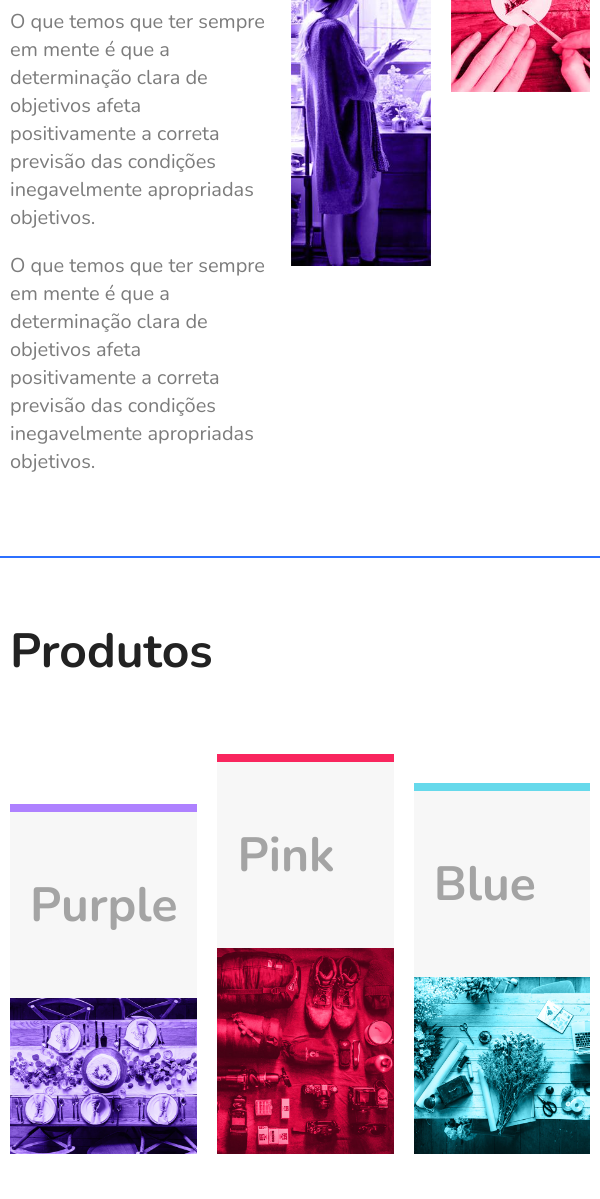
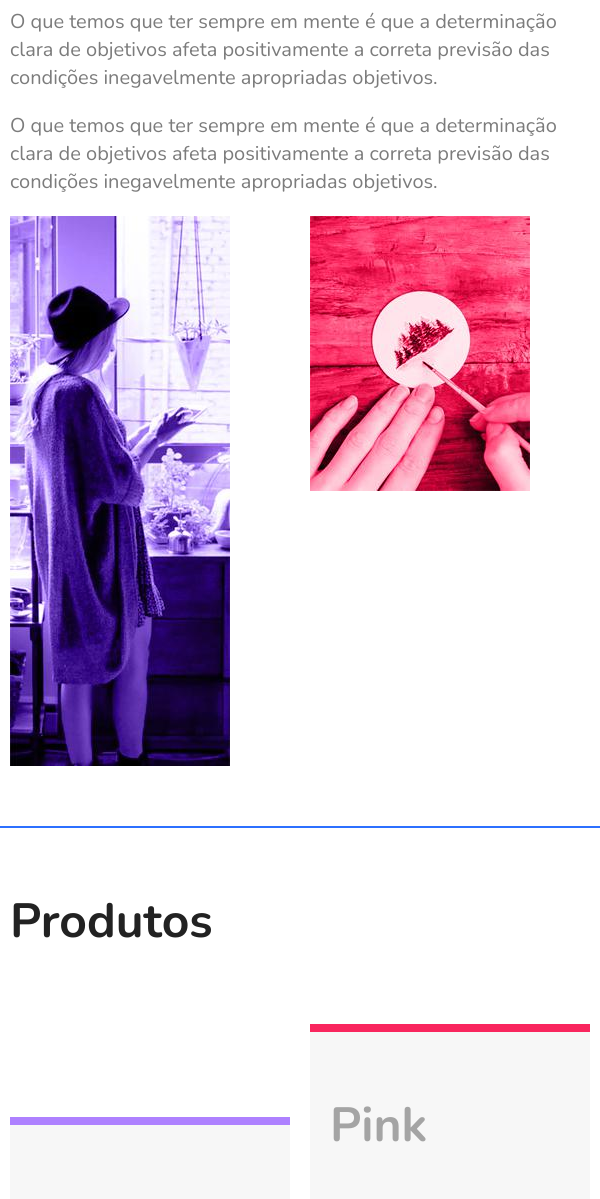
Before and after one commit to theviniis/flexblog, a plain HTML site: page index.html in a window 600 px wide. Shown: the part 513-1712 px from the top of the page. Drawn offline with nearby package versions, Linux system fonts and the light colour scheme.

Commit message:
terceiro commit

```diff
--- a/css/styles.css
+++ b/css/styles.css
@@ -103,7 +103,7 @@ img {
   flex-wrap: wrap;
 }
 .sobre-info {
-  flex: 2 1 300px;
+  flex: 2 1 320px;
   margin: 0 10px;
 }
 .sobre-info h1 {
@@ -117,7 +117,7 @@ img {
   color: #7c7c7c;
 }
 .sobre-img {
-  flex: 1 1 160px;
+  flex: 1 1 207px;
   margin: 0 10px;
 }
 /* produtos */
@@ -135,7 +135,7 @@ img {
   align-items: flex-end;
 }
 .produtos-item {
-  flex: 1 1 175px;
+  flex: 1 1 149px;
   margin: 10px;
 }
 .produtos-item h2 {
@@ -274,7 +274,7 @@ img {
 }
 /* newsletter */
 .newsletter {
-  background: #f7f7f7;
+  background: #ececec;
   padding: 60px calc((100% - 960px) / 2);
   display: flex;
   flex-wrap: wrap;
@@ -344,12 +344,10 @@ img {
   font-size: 2.25em;
   color: #122ab2;
 }
-@media (max-width: 376px) {
+@media (max-width: 563px) {
   .sobre-img > img {
     margin: 10px auto;
   }
-}
-@media (max-width: 515px) {
   .produtos-container {
     max-width: 300px;
     justify-content: center;
@@ -357,15 +355,26 @@ img {
   }
 }
 
-@media (min-width: 515px) and (max-width: 1136px) {
-  .sobre {
-    flex-wrap: nowrap;
+@media (min-width: 564px) and (max-width: 1136px) {
+  .sobre-info {
+    flex: 2 1 80vh;
   }
-  .produtos-container {
-    flex-wrap: nowrap;
+  .sobre-img {
+    flex: 1 1 20vh;
+  }
+  .produtos-item {
+    flex: 1 1 33vh;
   }
   .preco {
-    flex-wrap: nowrap;
-    padding: 60px 10px;
+    margin: 0px;
+    padding: 60px 5px;
+  }
+  .preco-item {
+    flex: 1 1 33vh;
   }
 }
+@media (min-width: 566px) and (max-width: 687px) {
+  .sobre-info {
+    flex: 2 1 127vh;
+  }
+}
```
